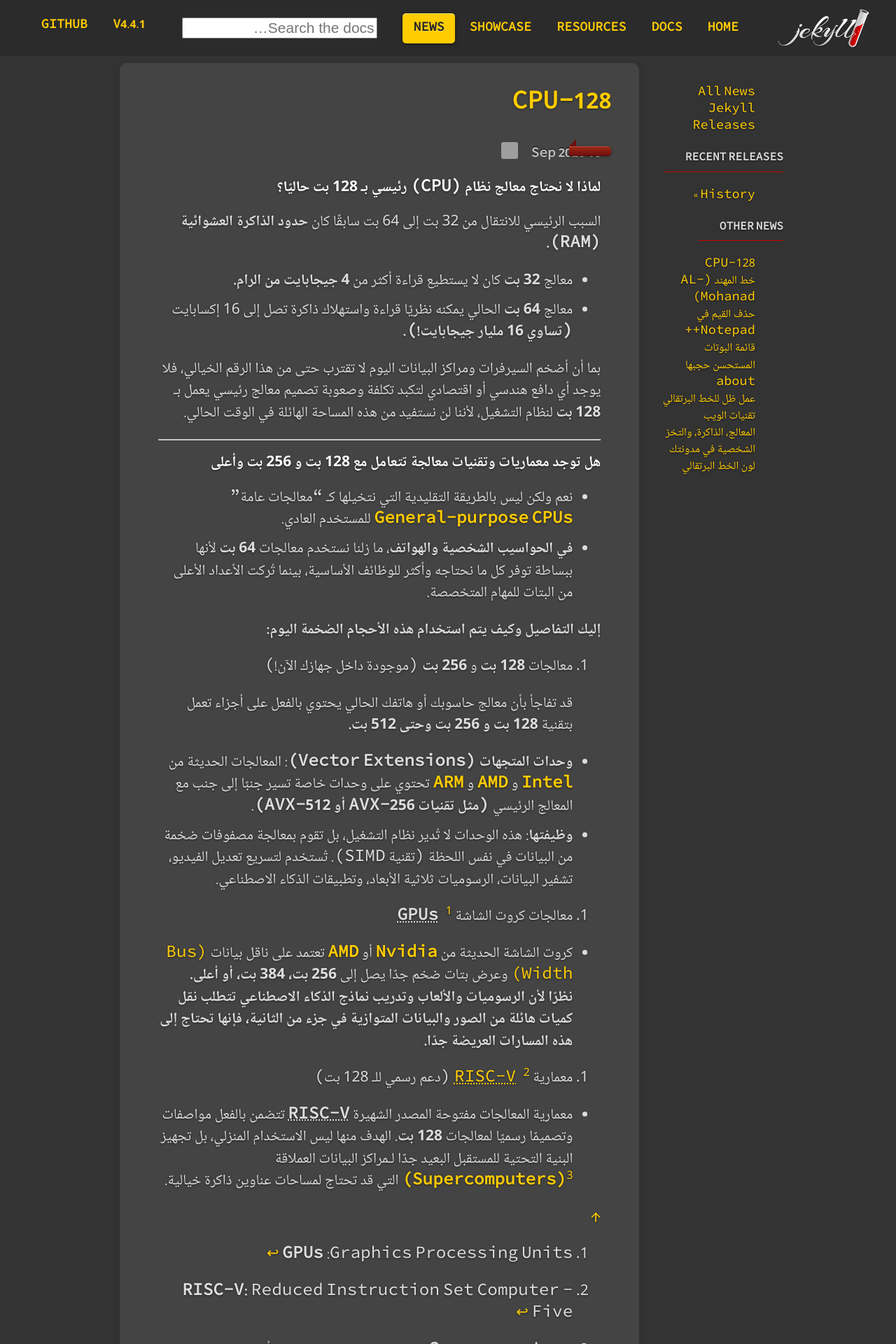
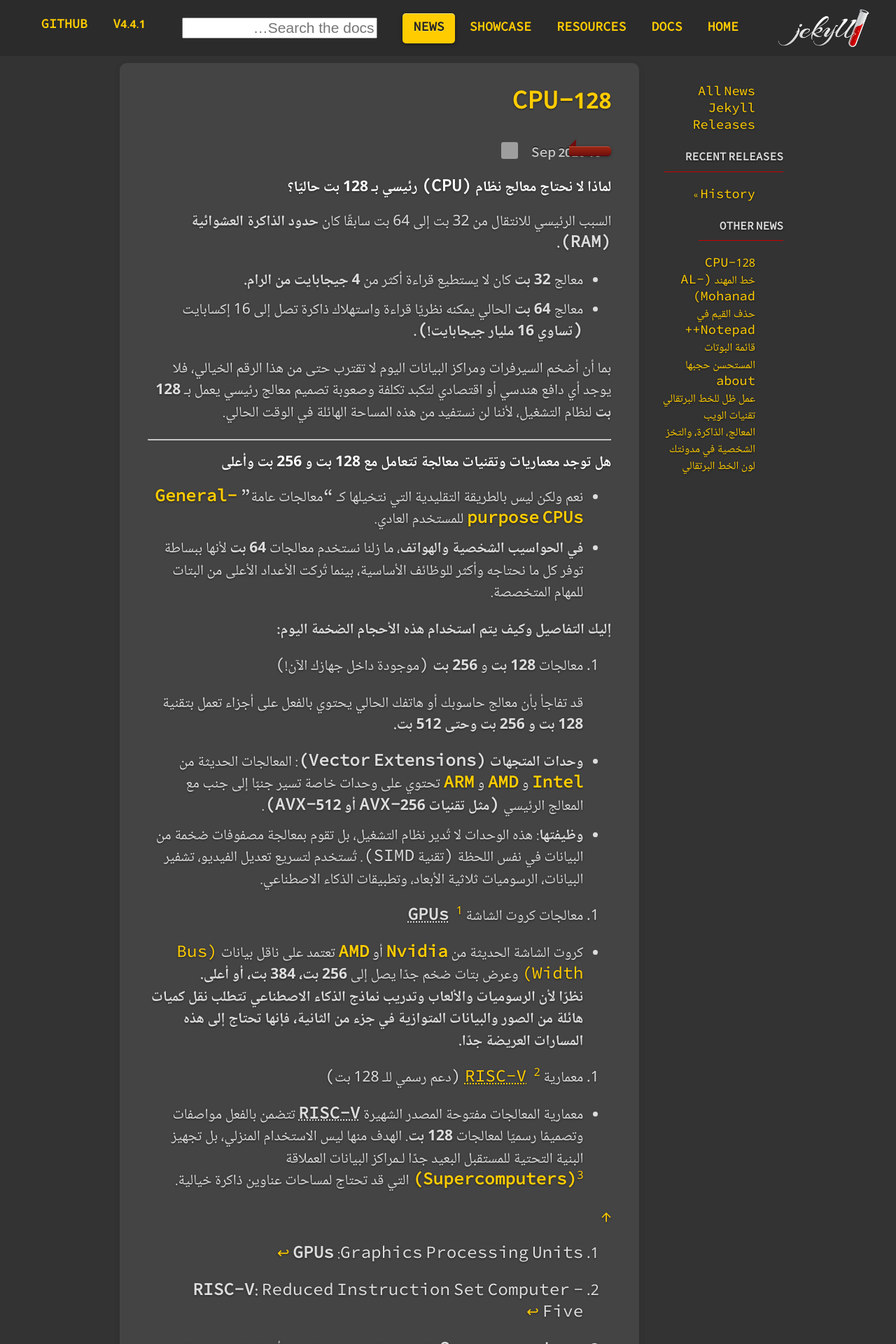
Before and after one commit to aboayoob-tech/aboayoob-tech.github.io, a Jekyll site: the page built from pages/news.html, in a window 1280 px wide. Shown: the top 1920 px of the page at 70% size. Built offline with Jekyll 4.4.1, drawn with Linux system fonts in a browser that asks for light colours; comment, search, counter and statistics services are not loaded; grey boxes are pictures that could not be loaded.

Commit message:
Refactor news_item.html by removing container styles
Removed container div and associated styles from news item.

```diff
--- a/_includes/news_item.html
+++ b/_includes/news_item.html
@@ -1,14 +1,3 @@
-<style>
-.container {
-  max-width: 960px; /* أو العرض المناسب لك مثل 1140px شبيه بـ Bootstrap */
-  margin-left: auto;
-  margin-right: auto;
-  padding-left: 15px;
-  padding-right: 15px;
-  width: 100%;
-  box-sizing: border-box;
-}
-</style>
 <article itemscope itemtype="http://schema.org/NewsArticle">
   <h2 itemprop="headline">
     <a href="{{ post.url | relative_url }}">
@@ -30,9 +19,7 @@
       <span class="author-name" itemprop="name">{{ author }}</span>
     </a>
   </div>
-  <div class="container">
   <div class="post-content" itemprop="articleBody">
     {{- post.content -}}
   </div>
-    </div>
 </article>
```
